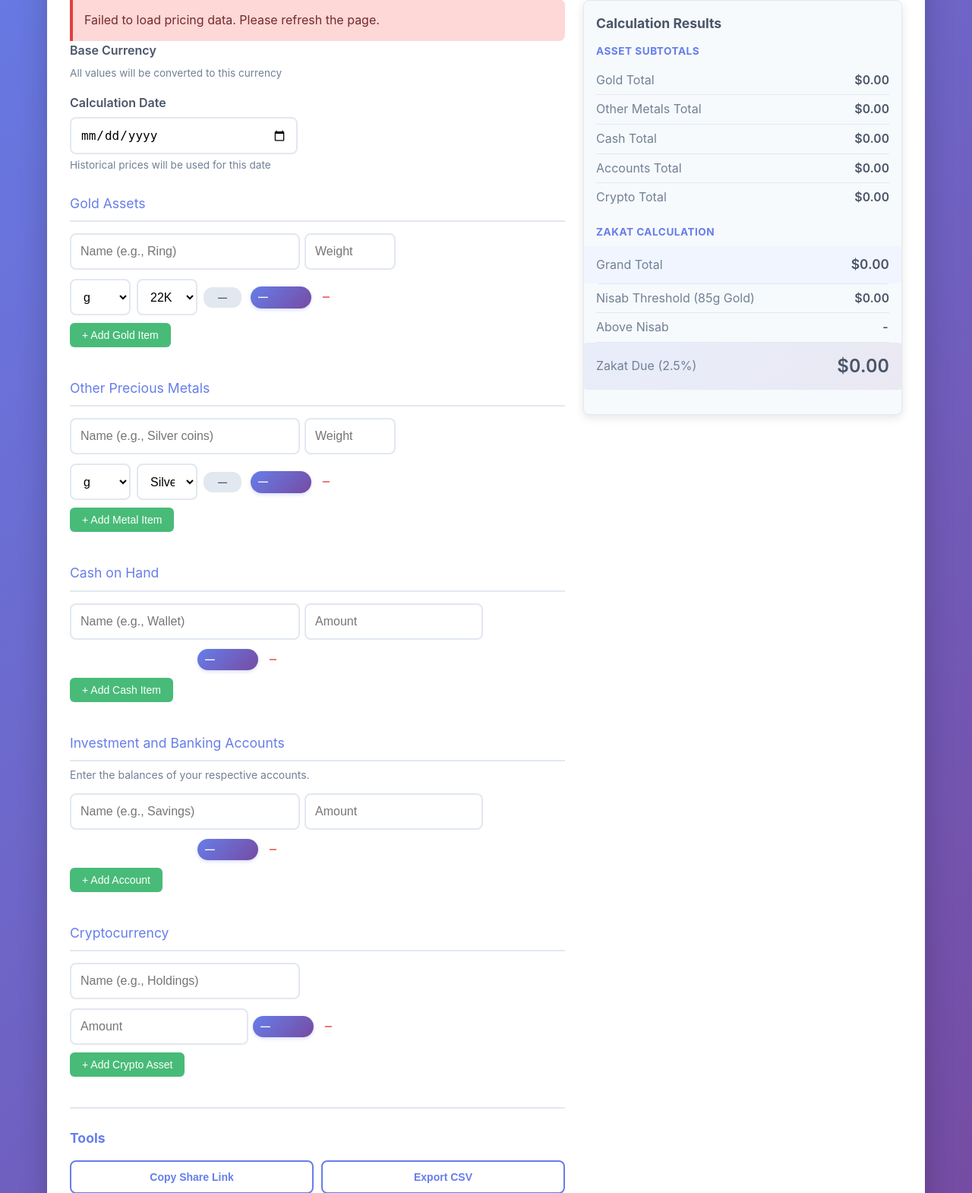
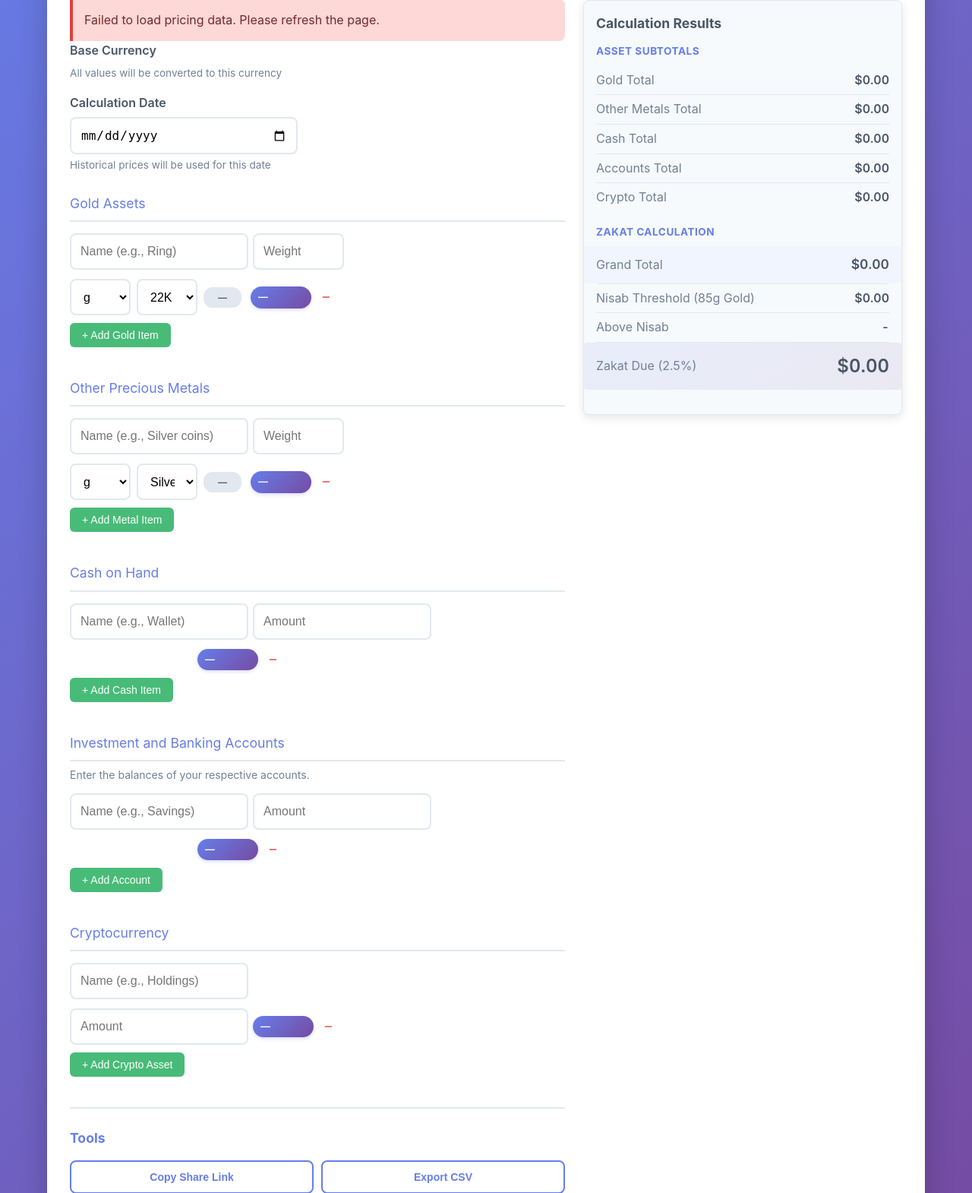
Before and after one commit to ace63093/zakatcalc, a Flask app: page / in a window 1280 px wide. Shown: the part 330-1900 px from the top of the page at 76% size. Run offline with Flask 3, Linux system fonts and the light colour scheme; some libraries are stand-ins or nearby versions.

Commit message:
fix(ui): reduce whitespace in Compact Desktop mode
- Add flex: 0 0 auto to group-name, group-middle, group-middle-secondary
- Prevents groups from growing to fill space between fields and results
- Matches Full Desktop fix for consistent tight field spacing

Co-Authored-By: Claude Opus 4.5 <noreply@anthropic.com>

```diff
--- a/app/templates/base.html
+++ b/app/templates/base.html
@@ -641,7 +641,18 @@
                 order: 70;
                 height: 0;
             }
+            .group-name {
+                flex: 0 0 auto;
+                min-width: 180px;
+                max-width: 240px;
+            }
+            .group-middle {
+                flex: 0 0 auto;
+                min-width: 0;
+            }
             .group-middle-secondary {
+                flex: 0 0 auto;
+                min-width: 0;
                 order: 80;
             }
             .asset-row[data-type="gold"] .group-middle-secondary,
@@ -650,6 +661,7 @@
                 flex: 0 1 auto;
             }
             .group-value {
+                flex: 0 0 auto;
                 order: 90;
             }
             .group-remove {
```
